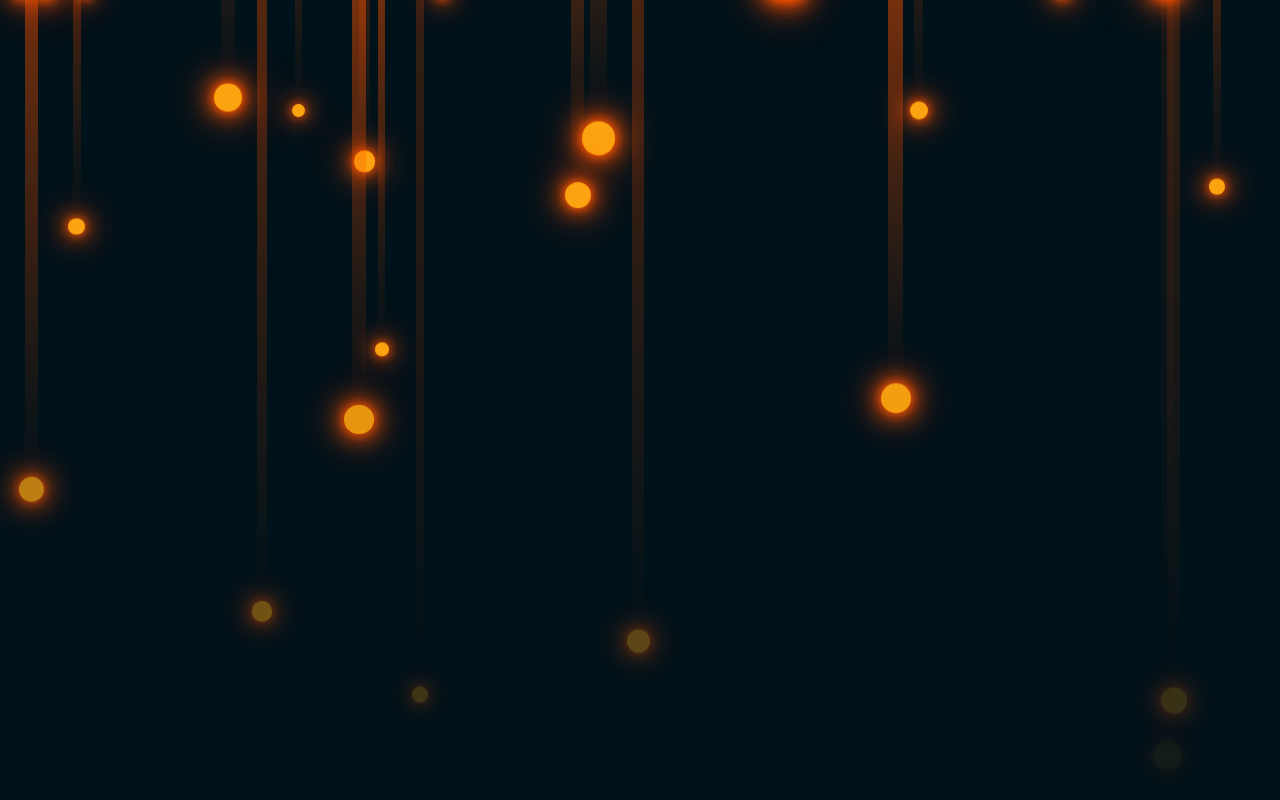
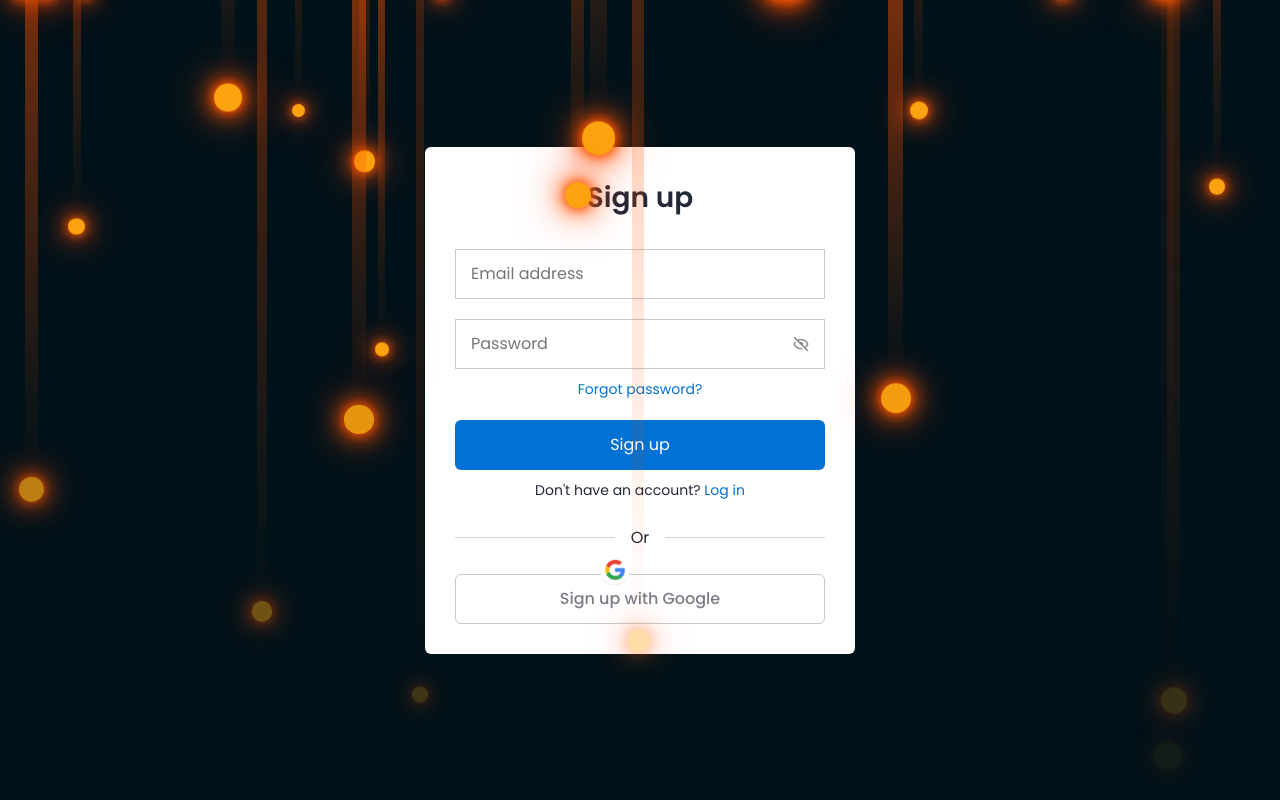
Before and after one commit to 0MAVM0/Normal-site, a Django app: page /registrate/ in a window 1280 px wide. Run offline with Django 4.2, Linux system fonts and the light colour scheme.

Commit message:
Log in fully and Sign up (Not fully)

```diff
--- a/PerfectChoice/main/templates/main/allAuth/login.html
+++ b/PerfectChoice/main/templates/main/allAuth/login.html
@@ -2,6 +2,8 @@
 
 <link rel="stylesheet" href="{% static 'styles/allAuth/log_reg.css' %}">
 <link href='https://unpkg.com/boxicons@2.1.4/css/boxicons.min.css' rel='stylesheet'>
+
+<title>Log in</title>
 
 <div class="body">
     <div class="form login">
@@ -40,7 +42,7 @@
 
         <div class="media-option">
             <a href="{% url 'google_login' %}" class="field google">
-                <i class='bx bxl-google google-icon'></i>
+                <img src="{% static 'images/google.png' %}" class="google-img">
                 <span>Login with Google</span>
             </a>
         </div>
--- a/PerfectChoice/main/templates/main/allAuth/registrator.html
+++ b/PerfectChoice/main/templates/main/allAuth/registrator.html
@@ -3,8 +3,51 @@
 <link rel="stylesheet" href="{% static 'styles/allAuth/log_reg.css' %}">
 <link href='https://unpkg.com/boxicons@2.1.4/css/boxicons.min.css' rel='stylesheet'>
 
+<title>Sign up</title>
+
 <div class="body">
+    <div class="form login">
+        <div class="form-content">
+            <header>Sign up</header>
 
+            <form action="#">
+                <div class="field input-field">
+                    <input type="email" placeholder="Email address" class="input">
+                </div>
+
+                <div class="field input-field">
+                    <input type="password" placeholder="Password" class="password">
+                    <i class='bx bx-hide eye-icon'></i>
+                </div>
+
+                <div class="form-link">
+                    <a href="#" class="forgot-password">Forgot password?</a>
+                </div>
+
+                <div class="field button-field">
+                    <button>Sign up</button>
+                </div>
+
+            </form>
+
+            <div class="form-link">
+                <span>
+                    Don't have an account?
+                    <a href="{% url 'signup' %}" class="signup-link">Log in</a>
+                </span>
+            </div>
+        </div>
+
+        <div class="line"></div>
+
+        <div class="media-option">
+            <a href="{% url 'google_login' %}" class="field google">
+                <img src="{% static 'images/google.png' %}" class="google-img">
+                <span>Sign up with Google</span>
+            </a>
+        </div>
+
+    </div>
 </div>
 
 <script>
--- a/PerfectChoice/static/styles/allAuth/log_reg.css
+++ b/PerfectChoice/static/styles/allAuth/log_reg.css
@@ -174,19 +174,21 @@ form > .field {
   border-radius: 6px;
 }
 
-a.google {
-  color: #FFF;
-  background-color: #4267b2;
+img.google-img {
+  height: 30px;
+  width: 30px;
+  object-fit: cover;
+  position: absolute;
+  top: 555px;
+  left: 600px;
 }
 
-a.google-icon {
-  height: 28px;
-  width: 28px;
-  color: #0171d3;
-  font-size: 20px;
-  border-radius: 50%;
-  display: flex;
-  align-items: center;
-  justify-content: center;
-  background-color: #FFF;
+a.google {
+  border: 1px solid #CACACA;
 }
+
+a.google span {
+  font-weight: 500;
+  opacity: 0.6;
+  color: #232836;
+}
```
Also changed, not shown: PerfectChoice/db.sqlite3, PerfectChoice/static/images/google.png (added).
